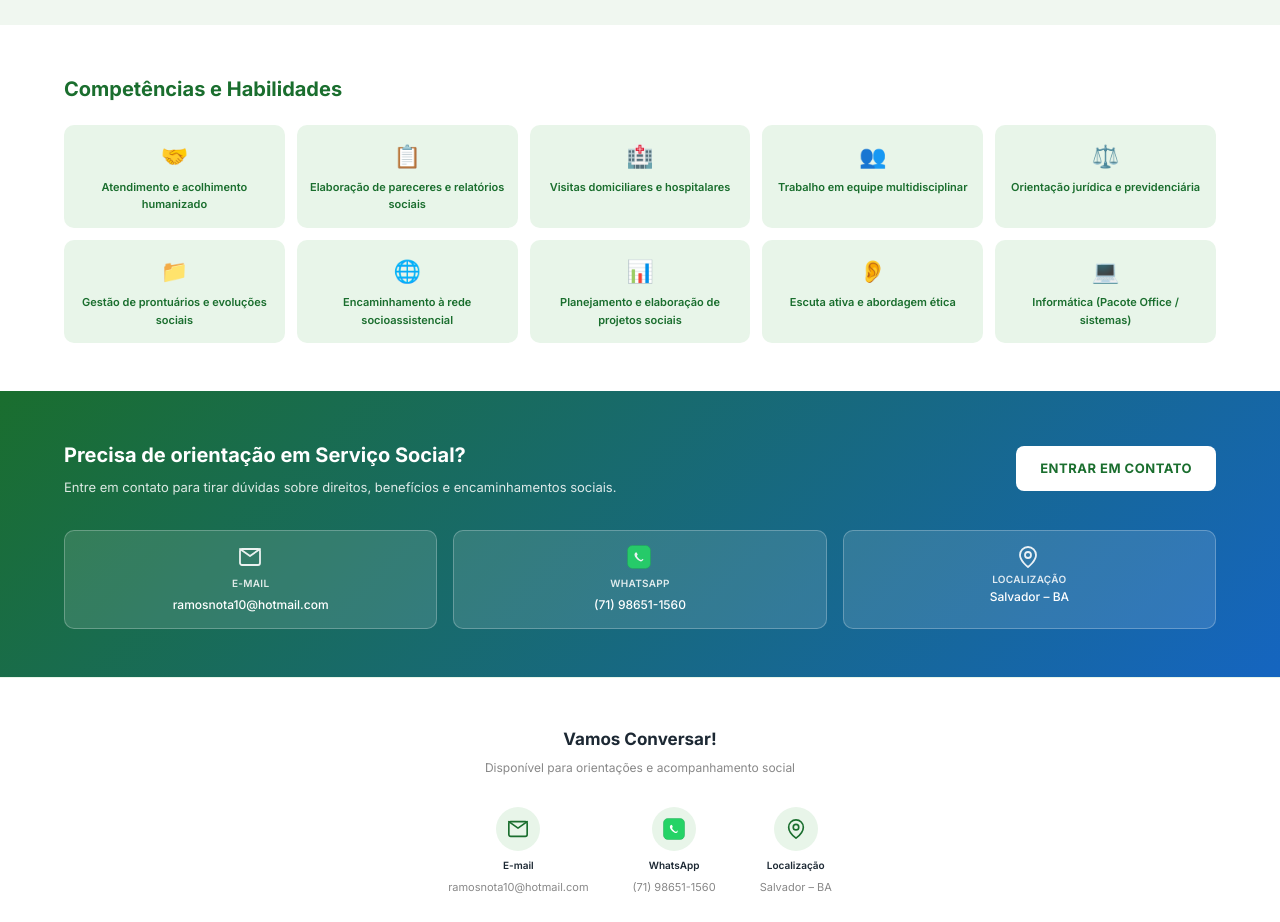
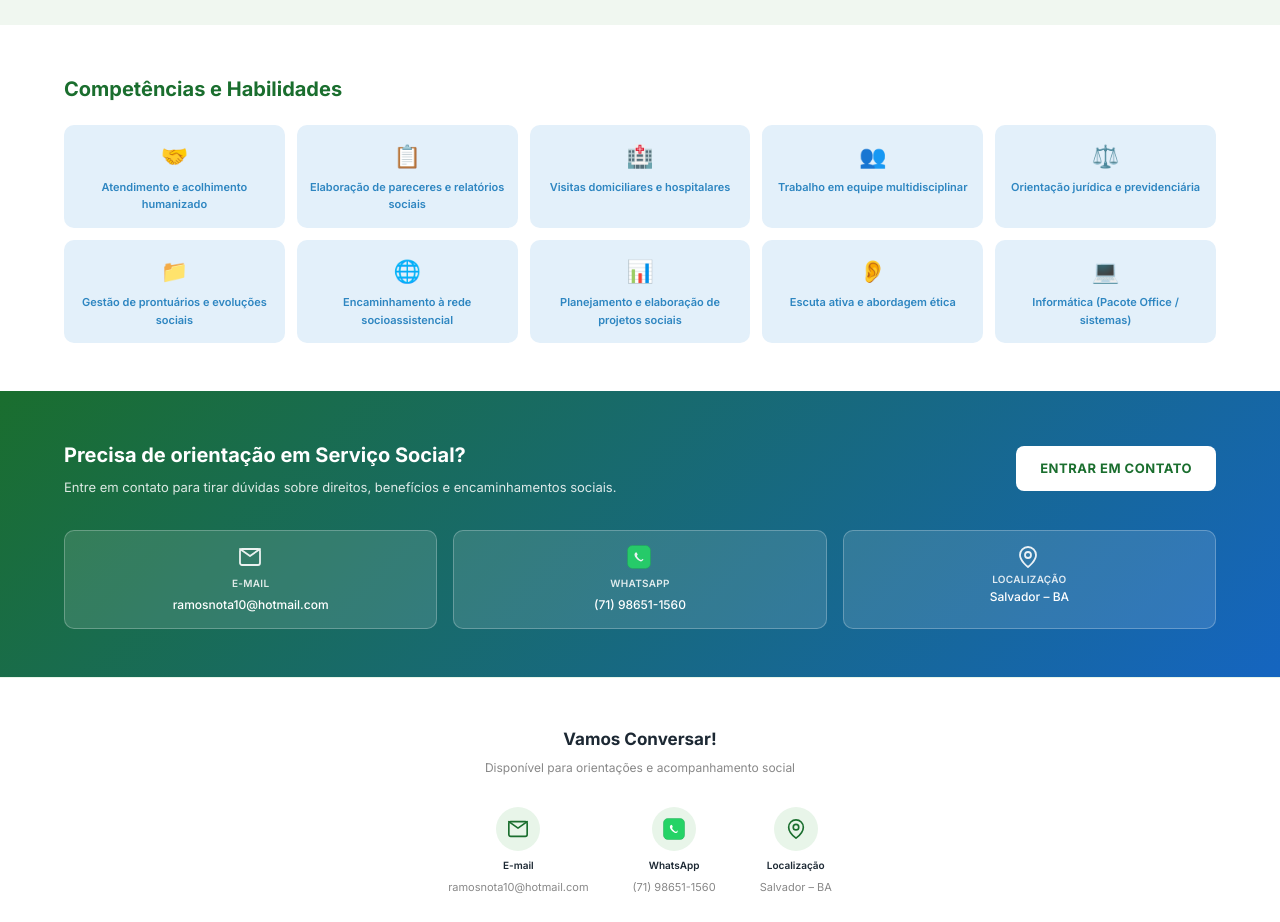
Before and after one commit to ViChagas07/Eude_Ramos, a Next.js app: page / in a window 1280 px wide. Shown: the part 2120-3042 px from the top of the page. Built offline with nearby package versions, Linux system fonts and the light colour scheme.

Commit message:
style: switch competence pills from green to blue

```diff
--- a/app/globals.css
+++ b/app/globals.css
@@ -851,13 +851,13 @@ small,
 }
 
 .comp-pill {
-  background: var(--green-light);
+  background: var(--blue-tag-bg);
   border-radius: 10px;
   padding: 12px 8px;
   text-align: center;
   font-size: 10px;
   font-weight: 600;
-  color: var(--green-primary);
+  color: var(--blue-accent);
   transition: background 0.2s ease, transform 0.2s ease;
   cursor: default;
   opacity: 0;
@@ -865,7 +865,7 @@ small,
 }
 
 .comp-pill:hover {
-  background: var(--green-border);
+  background: #bbdefb;
   transform: translateY(-2px);
 }
 
```
